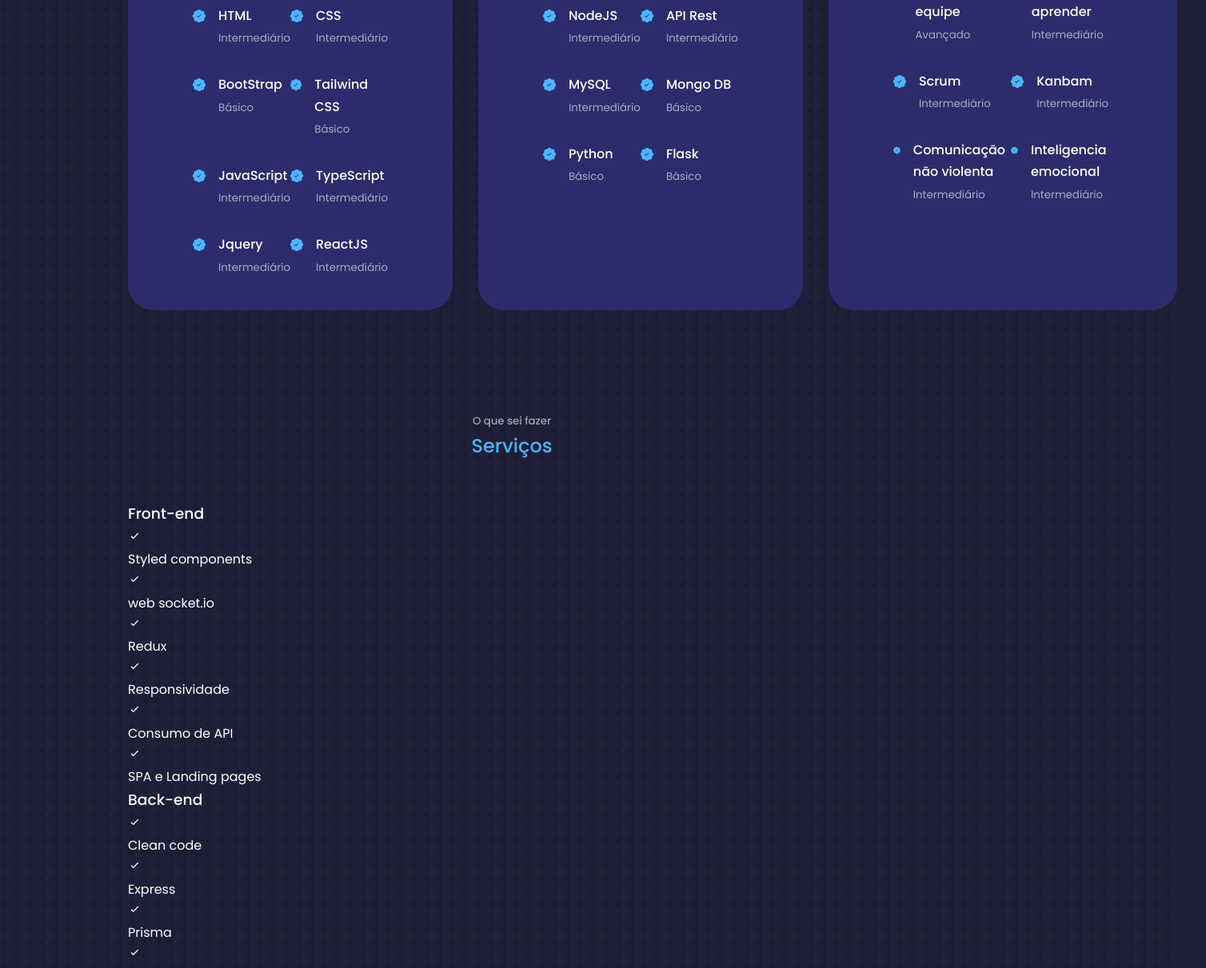
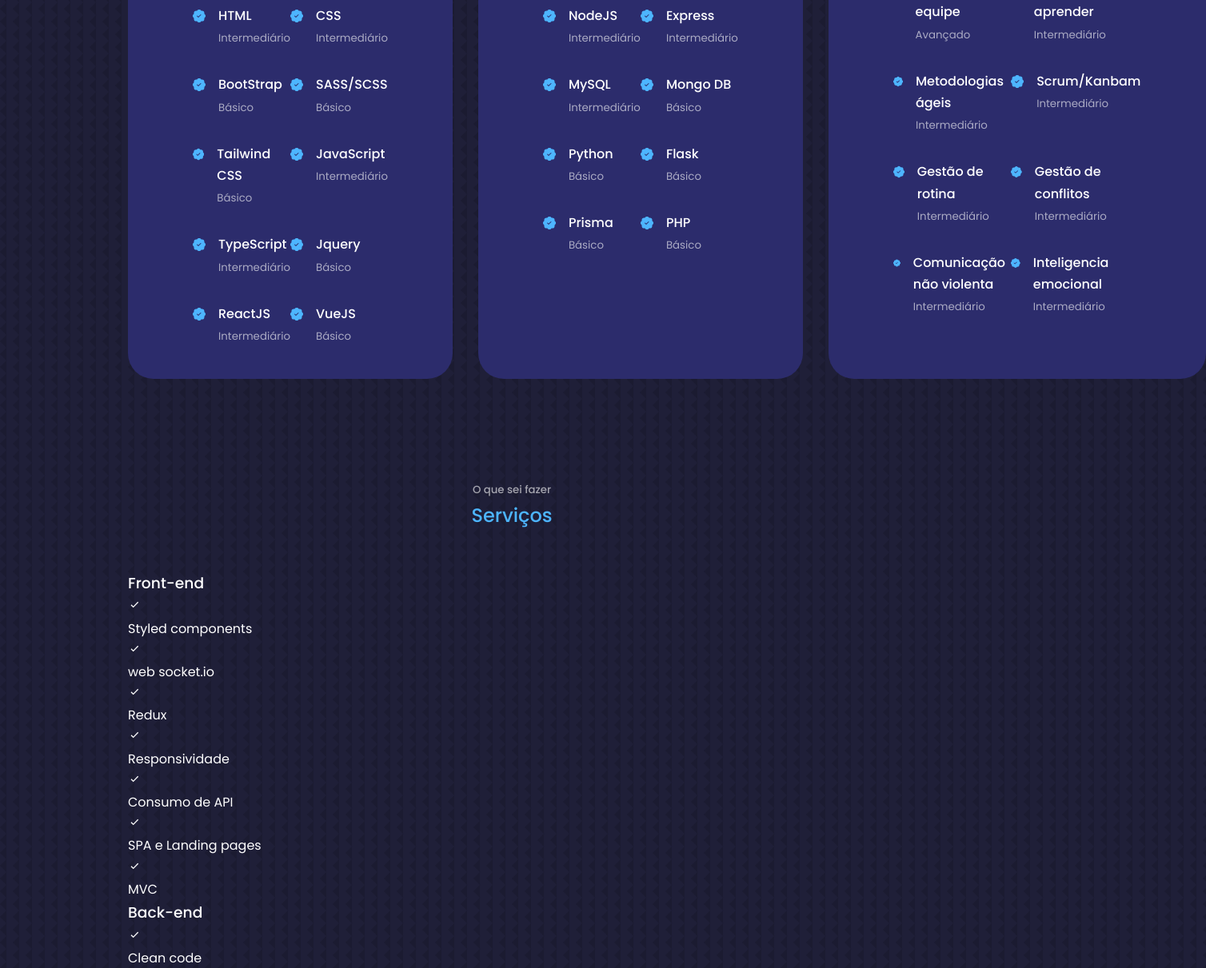
Before and after one commit to Gclayton0207/portfolio-2.0, a React (Create React App) app: page / in a window 1280 px wide. Shown: the part 2221-3432 px from the top of the page at 80% size, 1508 px wide, since content can reach past the window. Built offline with nearby package versions, Linux system fonts and the light colour scheme.

Commit message:
fix:alterando skills e serviços

```diff
--- a/src/components/experiencia/Experiencia.jsx
+++ b/src/components/experiencia/Experiencia.jsx
@@ -36,6 +36,13 @@ const Experiencia = () => {
             <article className="experiencia__detalhes">
               <BsPatchCheckFill className="experiencia__detalhes-icone" />
               <div>
+                <h4>SASS/SCSS</h4>
+                <small className="text-light">Básico</small>
+              </div>
+            </article>
+            <article className="experiencia__detalhes">
+              <BsPatchCheckFill className="experiencia__detalhes-icone" />
+              <div>
                 <h4>Tailwind CSS</h4>
                 <small className="text-light">Básico</small>
               </div>
@@ -58,7 +65,7 @@ const Experiencia = () => {
               <BsPatchCheckFill className="experiencia__detalhes-icone" />
               <div>
                 <h4>Jquery</h4>
-                <small className="text-light">Intermediário</small>
+                <small className="text-light">Básico</small>
               </div>
             </article>
             <article className="experiencia__detalhes">
@@ -66,6 +73,13 @@ const Experiencia = () => {
               <div>
                 <h4>ReactJS</h4>
                 <small className="text-light">Intermediário</small>
+              </div>
+            </article>
+            <article className="experiencia__detalhes">
+              <BsPatchCheckFill className="experiencia__detalhes-icone" />
+              <div>
+                <h4>VueJS</h4>
+                <small className="text-light">Básico</small>
               </div>
             </article>
           </div>
@@ -84,7 +98,7 @@ const Experiencia = () => {
             <article className="experiencia__detalhes">
               <BsPatchCheckFill className="experiencia__detalhes-icone" />
               <div>
-                <h4>API Rest</h4>
+                <h4>Express</h4>
                 <small className="text-light">Intermediário</small>
               </div>
             </article>
@@ -116,6 +130,20 @@ const Experiencia = () => {
                 <small className="text-light">Básico</small>
               </div>
             </article>
+            <article className="experiencia__detalhes">
+              <BsPatchCheckFill className="experiencia__detalhes-icone" />
+              <div>
+                <h4>Prisma</h4>
+                <small className="text-light">Básico</small>
+              </div>
+            </article>
+            <article className="experiencia__detalhes">
+              <BsPatchCheckFill className="experiencia__detalhes-icone" />
+              <div>
+                <h4>PHP</h4>
+                <small className="text-light">Básico</small>
+              </div>
+            </article>
           </div>
         </div>
         {/* ===========================================SOFT SKILLS=================================== */}
@@ -139,14 +167,28 @@ const Experiencia = () => {
             <article className="experiencia__detalhes">
               <BsPatchCheckFill className="experiencia__detalhes-icone" />
               <div>
-                <h4>Scrum</h4>
+                <h4>Metodologias ágeis</h4>
                 <small className="text-light">Intermediário</small>
               </div>
             </article>
             <article className="experiencia__detalhes">
               <BsPatchCheckFill className="experiencia__detalhes-icone" />
               <div>
-                <h4>Kanbam</h4>
+                <h4>Scrum/Kanbam</h4>
+                <small className="text-light">Intermediário</small>
+              </div>
+            </article>
+            <article className="experiencia__detalhes">
+              <BsPatchCheckFill className="experiencia__detalhes-icone" />
+              <div>
+                <h4>Gestão de rotina</h4>
+                <small className="text-light">Intermediário</small>
+              </div>
+            </article>
+            <article className="experiencia__detalhes">
+              <BsPatchCheckFill className="experiencia__detalhes-icone" />
+              <div>
+                <h4>Gestão de conflitos</h4>
                 <small className="text-light">Intermediário</small>
               </div>
             </article>
--- a/src/components/servicos/Servicos.jsx
+++ b/src/components/servicos/Servicos.jsx
@@ -37,6 +37,10 @@ export const Servicos = () => {
               <BiCheck className="servicos__list-icon" />
               <p>SPA e Landing pages</p>
             </li>
+            <li>
+              <BiCheck className="servicos__list-icon" />
+              <p>MVC</p>
+            </li>
           </ul>
         </article>
         <article className="servicos">
@@ -50,15 +54,11 @@ export const Servicos = () => {
             </li>
             <li>
               <BiCheck className="servicos__list-icon" />
-              <p>Express</p>
+              <p>Solid</p>
             </li>
             <li>
               <BiCheck className="servicos__list-icon" />
-              <p>Prisma</p>
-            </li>
-            <li>
-              <BiCheck className="servicos__list-icon" />
-              <p>Criação de API</p>
+              <p>Criação de API REST</p>
             </li>
             <li>
               <BiCheck className="servicos__list-icon" />
@@ -82,6 +82,10 @@ export const Servicos = () => {
             <li>
               <BiCheck className="servicos__list-icon" />
               <p>VS code</p>
+            </li>
+            <li>
+              <BiCheck className="servicos__list-icon" />
+              <p>Linux Ubuntu</p>
             </li>
             <li>
               <BiCheck className="servicos__list-icon" />
```
